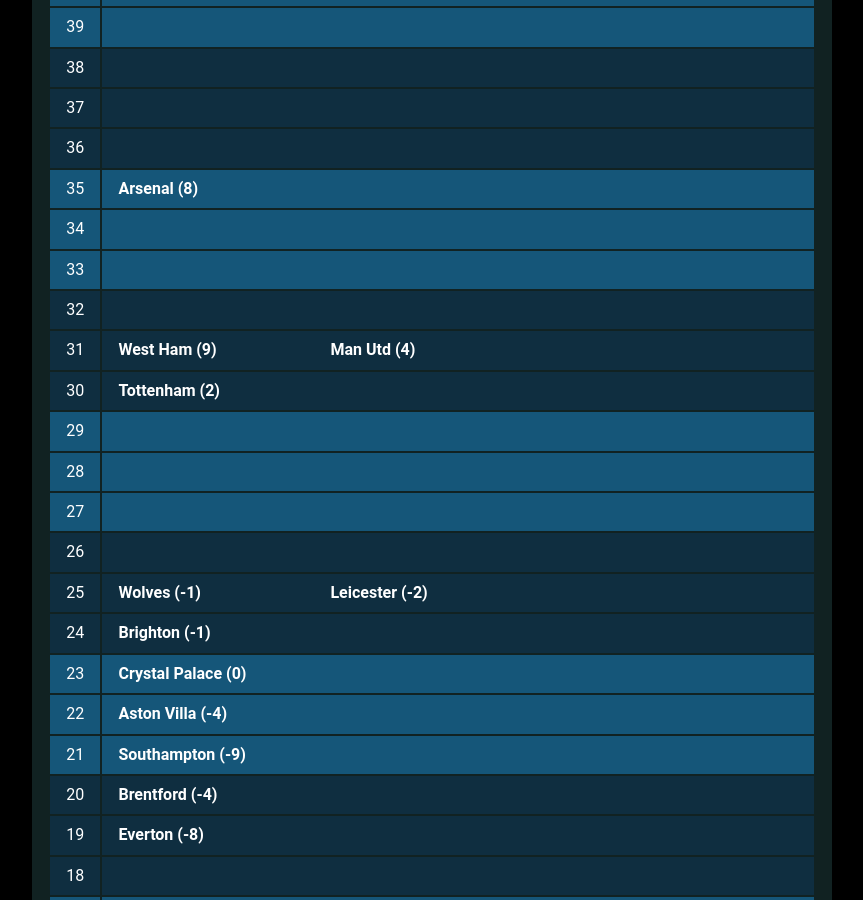
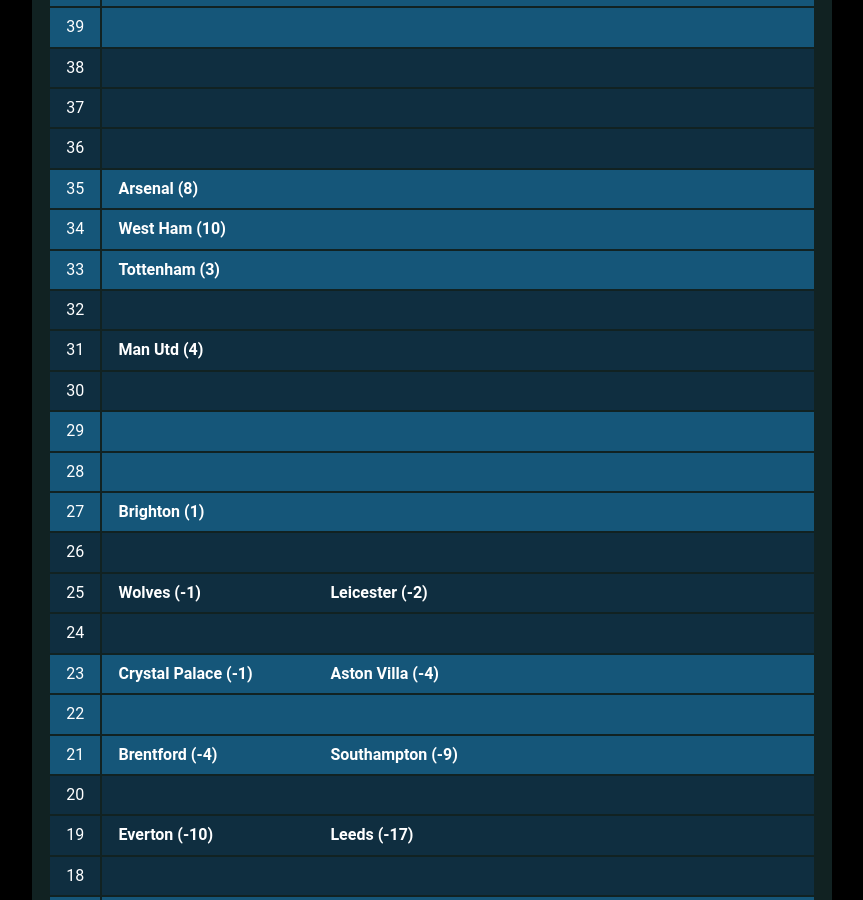
Before and after one commit to muru/muru.github.io, a Jekyll site: the page built from resources.md, in a window 1280 px wide and 900 px high, scrolled down 2043 px. Shown: the whole window, without its empty margins (208-1071 px from the left). Built offline with Jekyll 4.4.1, drawn with Linux system fonts in a browser that asks for light colours; some web fonts are replaced; some of the changed text lies outside the part shown.

Commit message:
updated cann-table: Mon  3 Jan 00:02:39 JST 2022

```diff
--- a/cann-table.html
+++ b/cann-table.html
@@ -102,11 +102,13 @@
 	<tr class="cann-row-1">
 		<td class="cann-point"> 34 </td>
 		<td class="cann-clubs">
+			<span class="club-name"> West Ham (10) </span>
 		</td>
  	</tr>
 	<tr class="cann-row-1">
 		<td class="cann-point"> 33 </td>
 		<td class="cann-clubs">
+			<span class="club-name"> Tottenham (3) </span>
 		</td>
  	</tr>
 	<tr class="cann-row-2">
@@ -117,14 +119,12 @@
 	<tr class="cann-row-2">
 		<td class="cann-point"> 31 </td>
 		<td class="cann-clubs">
-			<span class="club-name"> West Ham (9) </span>
 			<span class="club-name"> Man Utd (4) </span>
 		</td>
  	</tr>
 	<tr class="cann-row-2">
 		<td class="cann-point"> 30 </td>
 		<td class="cann-clubs">
-			<span class="club-name"> Tottenham (2) </span>
 		</td>
  	</tr>
 	<tr class="cann-row-1">
@@ -140,6 +140,7 @@
 	<tr class="cann-row-1">
 		<td class="cann-point"> 27 </td>
 		<td class="cann-clubs">
+			<span class="club-name"> Brighton (1) </span>
 		</td>
  	</tr>
 	<tr class="cann-row-2">
@@ -157,37 +158,37 @@
 	<tr class="cann-row-2">
 		<td class="cann-point"> 24 </td>
 		<td class="cann-clubs">
-			<span class="club-name"> Brighton (-1) </span>
 		</td>
  	</tr>
 	<tr class="cann-row-1">
 		<td class="cann-point"> 23 </td>
 		<td class="cann-clubs">
-			<span class="club-name"> Crystal Palace (0) </span>
+			<span class="club-name"> Crystal Palace (-1) </span>
+			<span class="club-name"> Aston Villa (-4) </span>
 		</td>
  	</tr>
 	<tr class="cann-row-1">
 		<td class="cann-point"> 22 </td>
 		<td class="cann-clubs">
-			<span class="club-name"> Aston Villa (-4) </span>
 		</td>
  	</tr>
 	<tr class="cann-row-1">
 		<td class="cann-point"> 21 </td>
 		<td class="cann-clubs">
+			<span class="club-name"> Brentford (-4) </span>
 			<span class="club-name"> Southampton (-9) </span>
 		</td>
  	</tr>
 	<tr class="cann-row-2">
 		<td class="cann-point"> 20 </td>
 		<td class="cann-clubs">
-			<span class="club-name"> Brentford (-4) </span>
 		</td>
  	</tr>
 	<tr class="cann-row-2">
 		<td class="cann-point"> 19 </td>
 		<td class="cann-clubs">
-			<span class="club-name"> Everton (-8) </span>
+			<span class="club-name"> Everton (-10) </span>
+			<span class="club-name"> Leeds (-17) </span>
 		</td>
  	</tr>
 	<tr class="cann-row-2">
@@ -203,7 +204,6 @@
 	<tr class="cann-row-1">
 		<td class="cann-point"> 16 </td>
 		<td class="cann-clubs">
-			<span class="club-name"> Leeds (-18) </span>
 		</td>
  	</tr>
 	<tr class="cann-row-1">
@@ -219,7 +219,7 @@
 	<tr class="cann-row-2">
 		<td class="cann-point"> 13 </td>
 		<td class="cann-clubs">
-			<span class="club-name"> Watford (-13) </span>
+			<span class="club-name"> Watford (-14) </span>
 		</td>
  	</tr>
 	<tr class="cann-row-2">
@@ -230,7 +230,7 @@
 	<tr class="cann-row-1">
 		<td class="cann-point"> 11 </td>
 		<td class="cann-clubs">
-			<span class="club-name"> Burnley (-9) </span>
+			<span class="club-name"> Burnley (-10) </span>
 			<span class="club-name"> Newcastle (-23) </span>
 		</td>
  	</tr>
```
Also changed, not shown: other parts of cann-table.html (+1 -1 lines).
